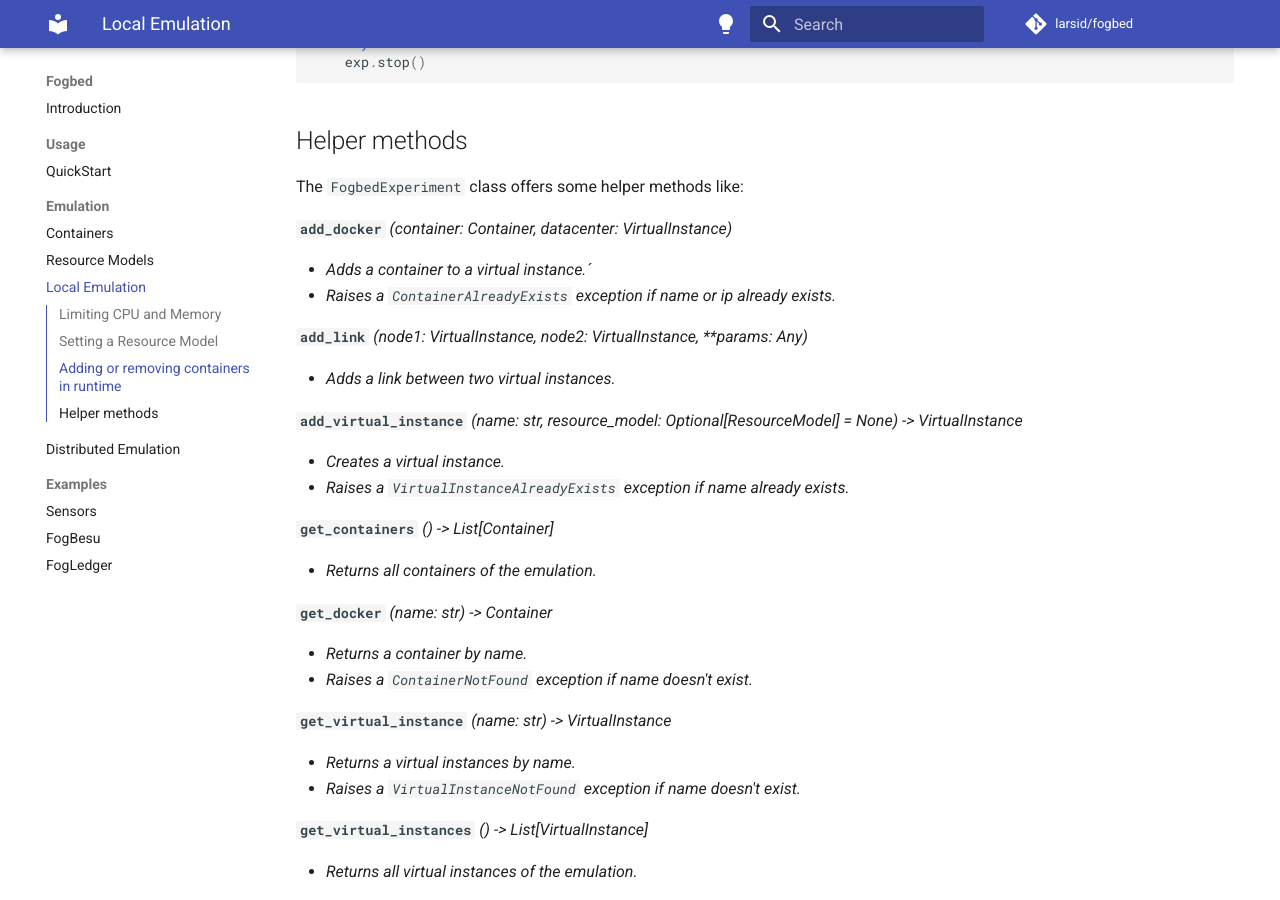
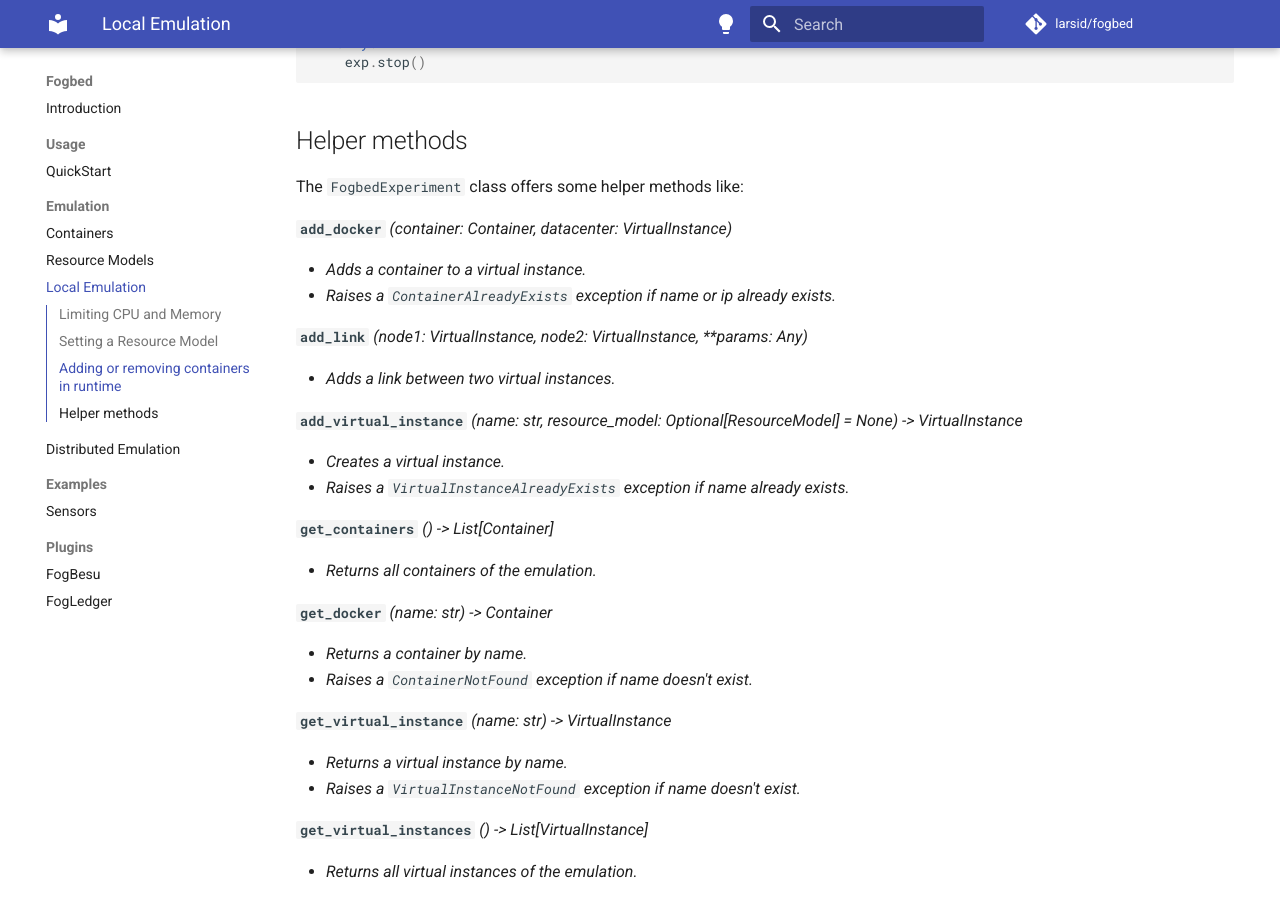
Before and after one commit to larsid/fogbed, an MkDocs documentation site: the page built from docs/local_emulation.md, in a window 1280 px wide and 900 px high, scrolled down 1529 px. Built offline with MkDocs 1.6.1 and Material for MkDocs 9.7.7, drawn with Linux system fonts in a browser that asks for light colours; comment, search, counter and statistics services are not loaded.

Commit message:
docs: update documentation

```diff
--- a/docs/local_emulation.md
+++ b/docs/local_emulation.md
@@ -75,7 +75,7 @@ The `FogbedExperiment` class offers some helper methods like:
 <b>`add_docker`</b>
 <i>(container: Container, datacenter: VirtualInstance)
 
-* Adds a container to a virtual instance.´
+* Adds a container to a virtual instance.
 * Raises a `ContainerAlreadyExists` exception if name or ip already exists.
 </i>
 
@@ -113,7 +113,7 @@ The `FogbedExperiment` class offers some helper methods like:
 <b>`get_virtual_instance`</b>
 <i>(name: str) -> VirtualInstance
 
-* Returns a virtual instances by name.
+* Returns a virtual instance by name.
 * Raises a `VirtualInstanceNotFound` exception if name doesn't exist.
 </i>
 
--- a/mkdocs.yml
+++ b/mkdocs.yml
@@ -68,5 +68,6 @@ nav:
 
   - Examples:
     - Sensors: 'examples.md'
+  - Plugins:
     - FogBesu: https://github.com/EsauM10/fogbesu
     - FogLedger: https://github.com/larsid/FogLedger
```
Also changed, not shown: docs/distributed_emulation.md (+1 -1 lines).
